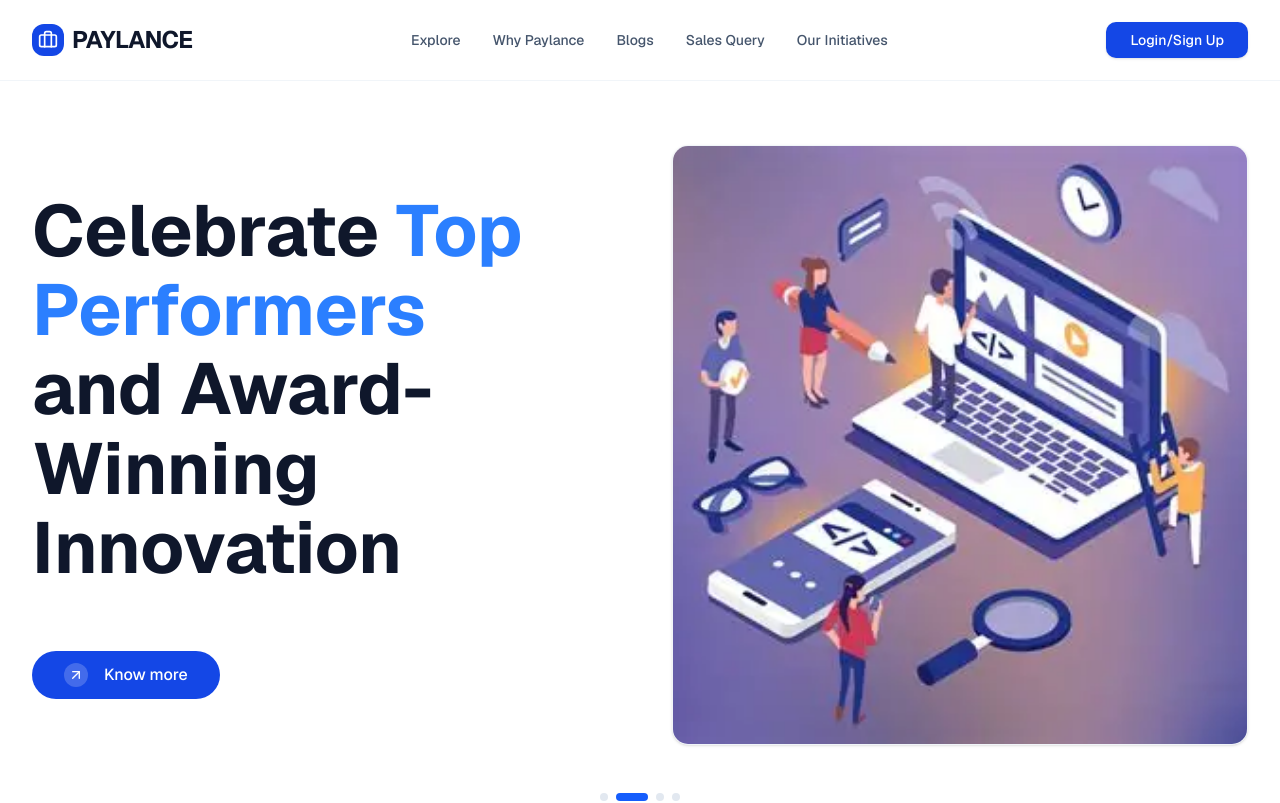
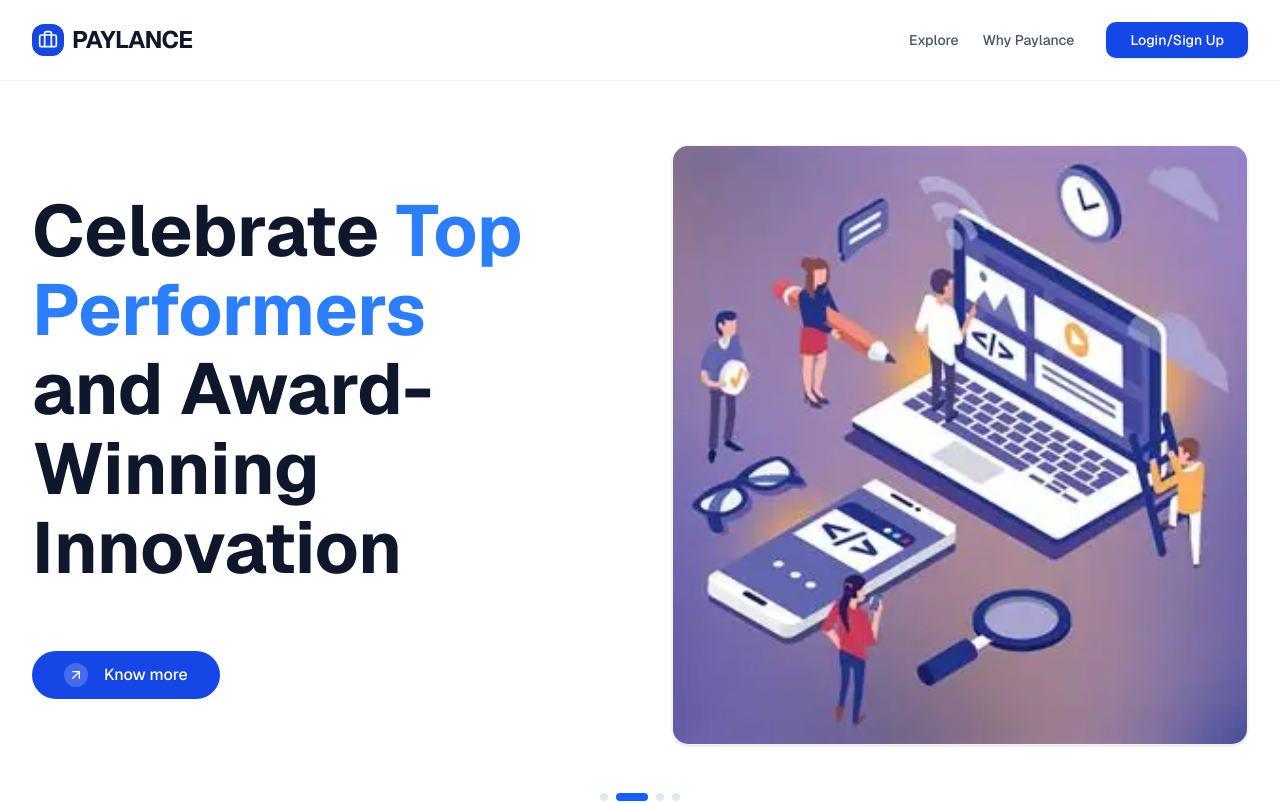
Before and after one commit to KhairnarLokesh/Paylance, a Next.js app: page / in a window 1280 px wide. Shown: the top 803 px of the page. Built offline with nearby package versions, Linux system fonts and the light colour scheme.

Commit message:
navigation changes

```diff
--- a/components/LandingPage.jsx
+++ b/components/LandingPage.jsx
@@ -128,8 +128,8 @@ export default function LandingPage() {
               </span>
             </div>
 
-            {/* Navigation Links */}
-            <nav className="hidden md:flex items-center gap-8 text-sm font-medium text-slate-600">
+            <div className="hidden md:flex items-center gap-6">
+              <div className="flex items-center gap-6 text-sm font-medium text-slate-600 mr-2">
                 <button
                   onClick={() => document.getElementById('demo-projects')?.scrollIntoView({ behavior: 'smooth' })}
                   className="hover:text-blue-700 transition-colors"
@@ -142,14 +142,12 @@ export default function LandingPage() {
                 >
                   Why Paylance
                 </button>
-              <button className="hover:text-blue-700 transition-colors">Blogs</button>
-              <button className="hover:text-blue-700 transition-colors">Sales Query</button>
-              <button className="hover:text-blue-700 transition-colors">Our Initiatives</button>
+              </div>
 
               {user && (
                 <button
                   onClick={() => setCurrentView(user.role === 'client' ? 'client-dashboard' : 'freelancer-dashboard')}
-                  className="flex items-center gap-1.5 px-4 py-2 bg-blue-600 text-white rounded-full font-bold hover:bg-blue-700 shadow-md shadow-blue-100 transition-all active:scale-95 ml-4"
+                  className="flex items-center gap-1.5 px-4 py-2 bg-blue-600 text-white rounded-full font-bold hover:bg-blue-700 shadow-md shadow-blue-100 transition-all active:scale-95"
                 >
                   <LayoutDashboard className="h-4 w-4" />
                   Dashboard
@@ -159,15 +157,13 @@ export default function LandingPage() {
               {user?.role === 'client' && (
                 <button
                   onClick={() => setCurrentView('create-project')}
-                  className="flex items-center gap-1.5 px-4 py-2 bg-blue-50 text-blue-700 rounded-full font-bold hover:bg-blue-100 transition-all border border-blue-200 ml-2"
+                  className="flex items-center gap-1.5 px-4 py-2 bg-blue-50 text-blue-700 rounded-full font-bold hover:bg-blue-100 transition-all border border-blue-200"
                 >
                   <Plus className="h-4 w-4" />
                   Post Project
                 </button>
               )}
-            </nav>
 
-            <div className="hidden md:flex items-center gap-4">
               {user ? (
                 <div className="flex items-center gap-4">
                   {/* Notifications */}
@@ -296,9 +292,7 @@ export default function LandingPage() {
             >
               Why Paylance
             </button>
-            <button className="block w-full text-left text-base font-semibold text-slate-600 hover:text-blue-700 py-2">Blogs</button>
-            <button className="block w-full text-left text-base font-semibold text-slate-600 hover:text-blue-700 py-2">Sales Query</button>
-            <button className="block w-full text-left text-base font-semibold text-slate-600 hover:text-blue-700 py-2 border-b border-slate-50 pb-4">Our Initiatives</button>
+
 
             {user ? (
               <div className="space-y-4 pt-2">
```
Lines whose indentation alone changed are shown as unchanged.
